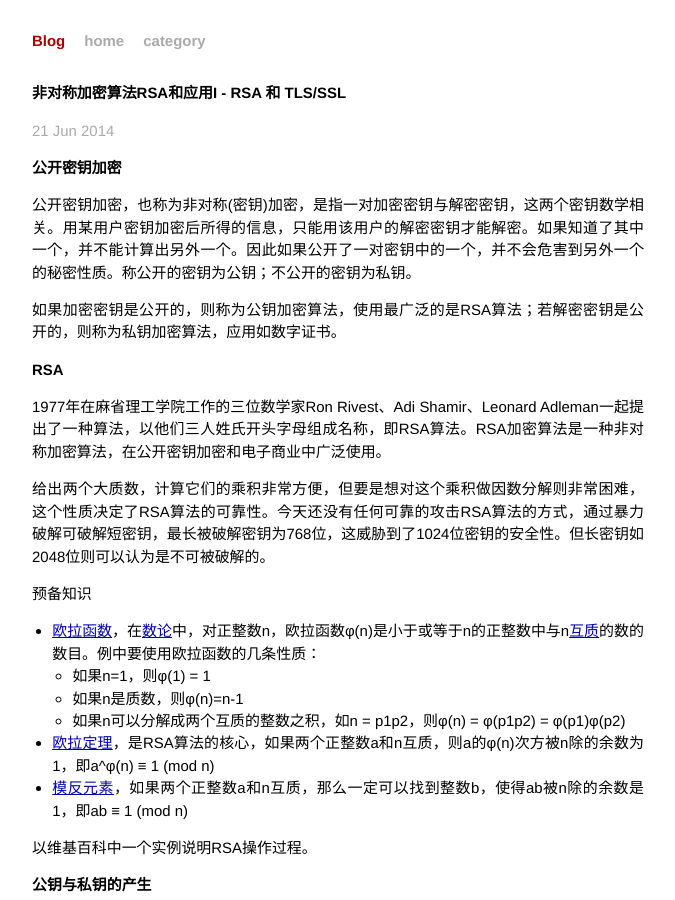
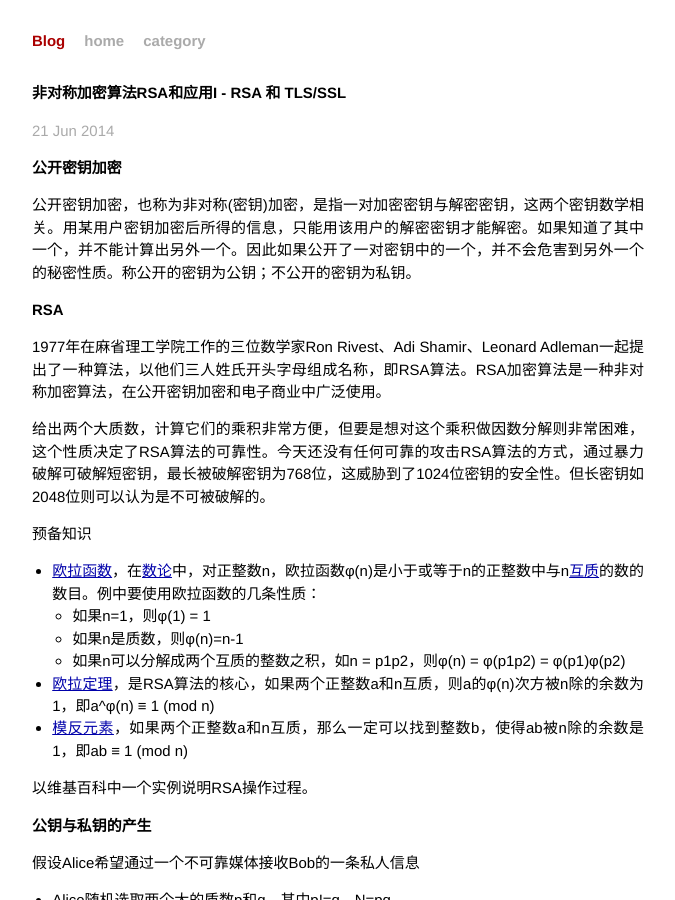
Before and after one commit to zp25/zp25.github.io, a Jekyll site: the page built from _posts/安全/2014-06-21-RSA一.markdown, in a window 1280 px wide and 900 px high. Shown: the whole window, without its empty margins (302-977 px from the left). Built offline with Jekyll 4.4.1, drawn with Linux system fonts in a browser that asks for light colours; some of the changed text lies outside the part shown.

Commit message:
feat: 添加RSA资源，删除混淆内容

```diff
--- a/_posts/安全/2014-06-21-RSA一.markdown
+++ b/_posts/安全/2014-06-21-RSA一.markdown
@@ -6,8 +6,6 @@
 
 # 公开密钥加密
 公开密钥加密，也称为非对称(密钥)加密，是指一对加密密钥与解密密钥，这两个密钥数学相关。用某用户密钥加密后所得的信息，只能用该用户的解密密钥才能解密。如果知道了其中一个，并不能计算出另外一个。因此如果公开了一对密钥中的一个，并不会危害到另外一个的秘密性质。称公开的密钥为公钥；不公开的密钥为私钥。
-
-如果加密密钥是公开的，则称为公钥加密算法，使用最广泛的是RSA算法；若解密密钥是公开的，则称为私钥加密算法，应用如数字证书。
 
 # RSA
 1977年在麻省理工学院工作的三位数学家Ron Rivest、Adi Shamir、Leonard Adleman一起提出了一种算法，以他们三人姓氏开头字母组成名称，即RSA算法。RSA加密算法是一种非对称加密算法，在公开密钥加密和电子商业中广泛使用。
```
Also changed, not shown: other parts of _posts/安全/2014-06-21-RSA一.markdown (+1 -0 lines).
